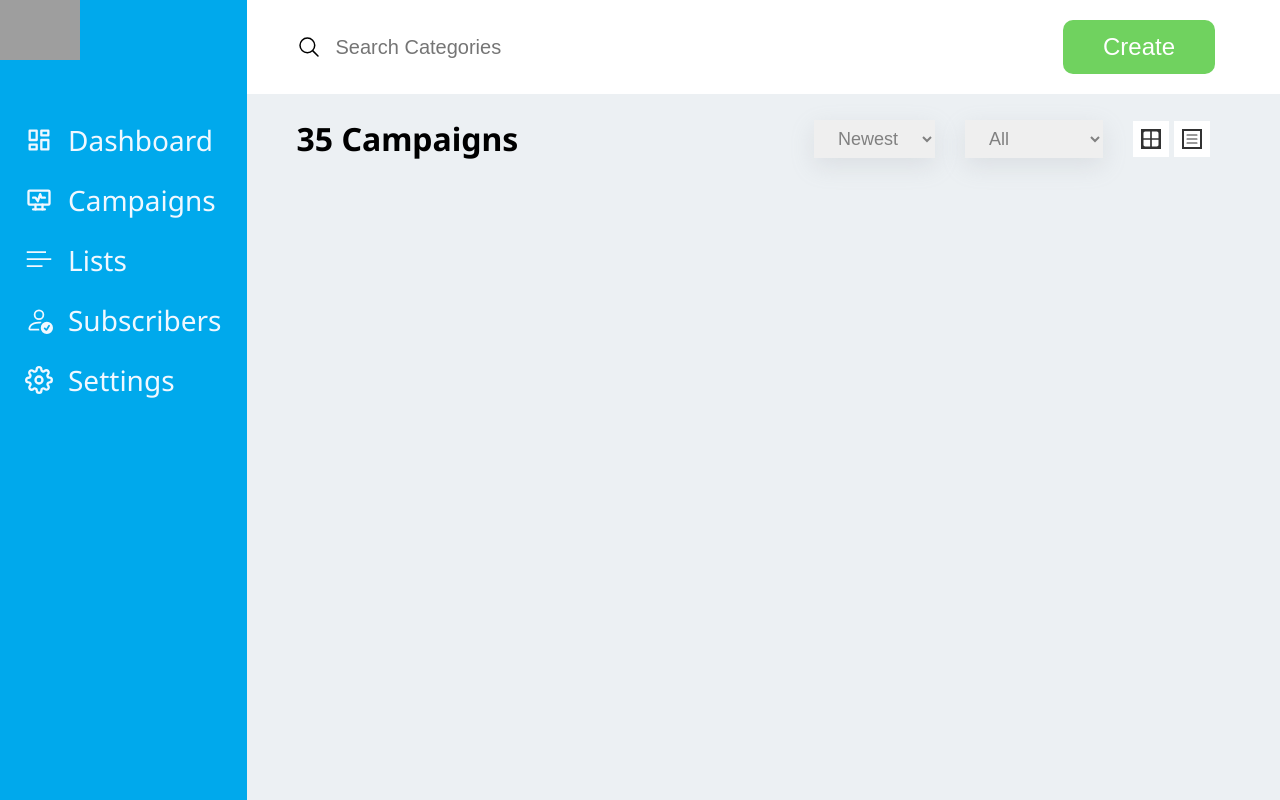
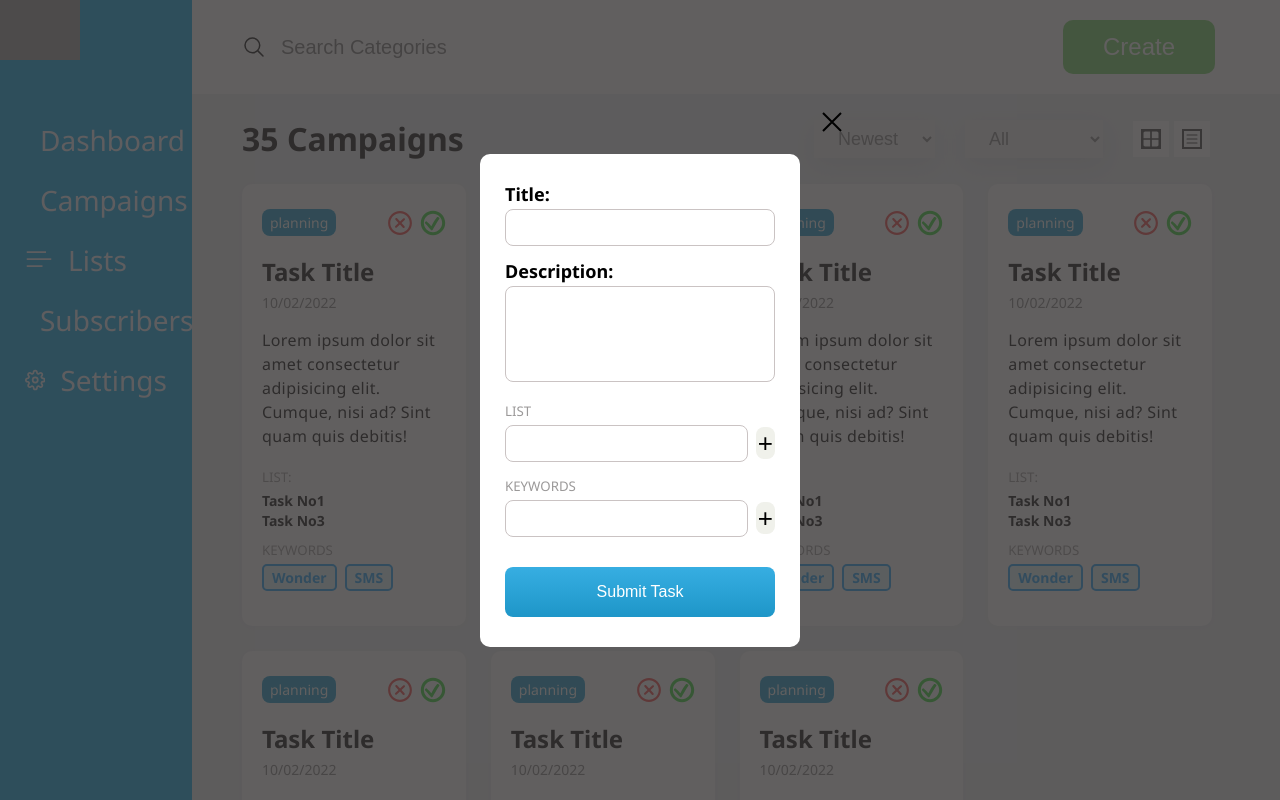
Before and after one commit to habibmustafa/Task-Manager, a React (Create React App) app: page / in a window 1280 px wide. Shown: the top 800 px of the page. Built offline with nearby package versions, Linux system fonts and the light colour scheme; grey boxes are pictures that could not be loaded; the HTML template or start-up script is replaced by a standard one.

Commit message:
update: App

```diff
--- a/src/App.css
+++ b/src/App.css
@@ -1,15 +1,35 @@
 .container{
     min-height: 100vh;
     display: flex;
+    justify-content: flex-end;
     width: 100%;
 }
 
 .aside{
-    flex-basis: 15%;
+    position: fixed;
+    top: 0;
+    left: 0;
+    bottom: 0;
+    width: 15%;
     background-color: #00a9ec;
+    z-index: 998;
 }
 
 .main{
-    flex: 1;
+    width: 85%;
     background-color: #ecf0f3;
+    padding-bottom: 50px;
 }
+
+.popup{
+    position: fixed;
+    top: 0;
+    left: 0;
+    display: flex;
+    justify-content: center;
+    align-items: center;
+    width: 100%;
+    height: 100%;
+    z-index: 999;
+    background-color: rgba(58, 56, 56, 0.8);
+}
--- a/src/App.js
+++ b/src/App.js
@@ -1,21 +1,43 @@
-import React, { Component } from 'react';
-import Aside from './components/aside/Aside';
-import "./App.css"
-import Search from './components/search/Search';
-import Filter from './components/filter/Filter';
+import React, { Component } from "react";
+import Aside from "./components/aside/Aside";
+import "./App.css";
+import Search from "./components/search/Search";
+import Filter from "./components/filter/Filter";
+import TaskItems from "./components/taskItems/TaskItems";
+import CreateTask from "./components/createTask/CreateTask";
 
 class App extends Component {
+  state = {
+    isPopupOpen: true,
+  };
+
+  togglePopup = () => {
+    this.setState({
+      isPopupOpen: !this.state.isPopupOpen
+    })
+  };
+
   render() {
+    const { isPopupOpen } = this.state;
+
     return (
-            <div className='container'>
-                <aside className='aside'>
+      <>
+        <div className="container">
+          <aside className="aside">
             <Aside />
           </aside>
           <main className="main">
-                    <Search />
+            <Search openPopup={this.togglePopup}/>
             <Filter />
+            <TaskItems />
           </main>
         </div>
+        {isPopupOpen ? (
+          <div className="popup">
+            <CreateTask closePopup={this.togglePopup} />
+          </div>
+        ) : null}
+      </>
     );
   }
 }
```
Lines whose indentation alone changed are shown as unchanged.
